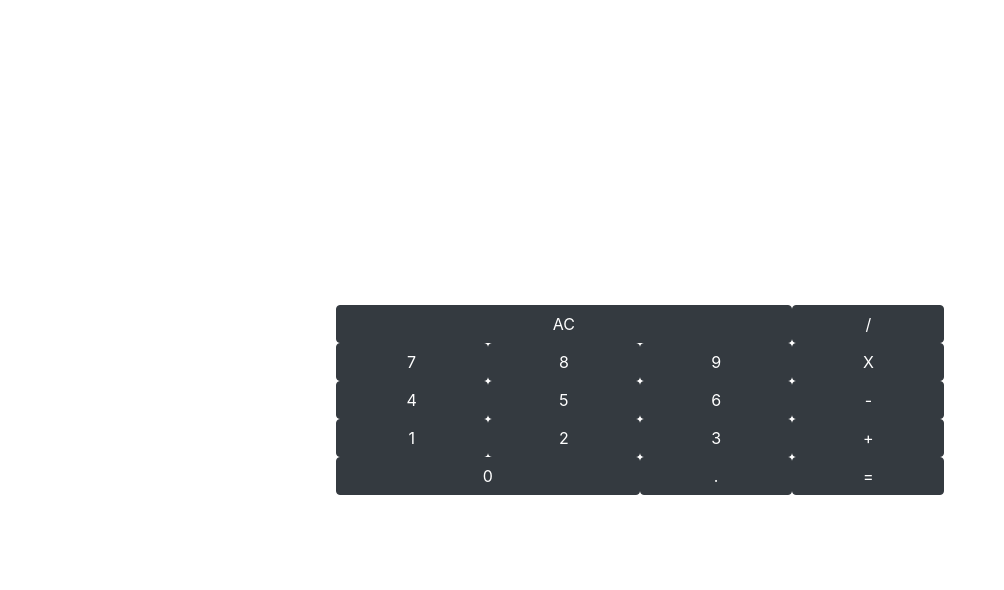
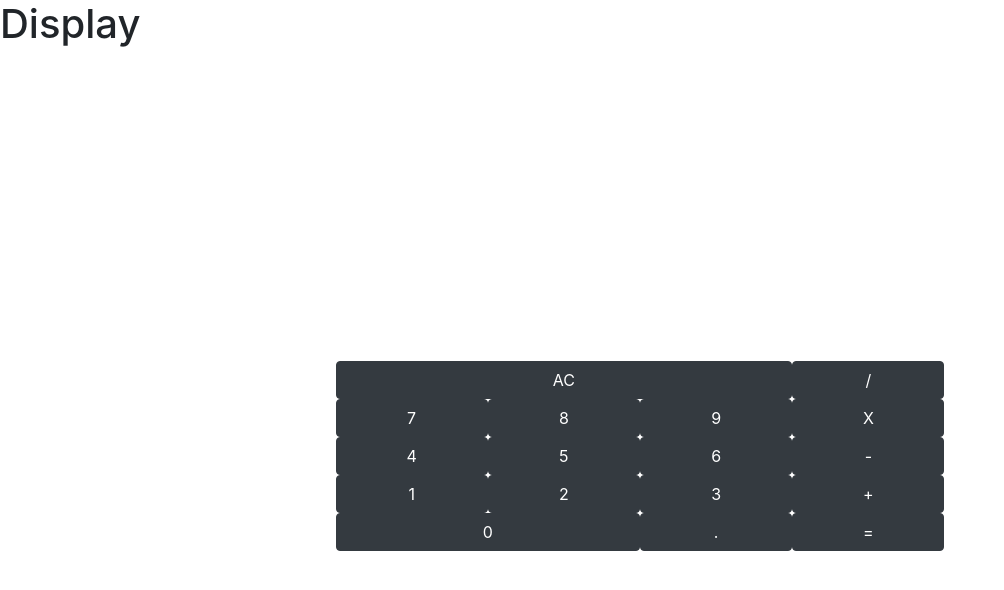
Before and after one commit to rheera/JavaScript-Calculator, a React (Create React App) app: page / in a window 1280 px wide. Shown: the top 590 px of the page, without its empty margins (0-1004 px from the left). Built offline with nearby package versions, Linux system fonts and the light colour scheme.

Commit message:
Update App.js
- making a seperate component for Display
- need to move display out of Calculator component
- only state we're having is the input so might not use Redux

```diff
--- a/src/App.js
+++ b/src/App.js
@@ -4,8 +4,6 @@ import { Provider, connect } from 'react-redux';
 
 
 const defaultState = {
-    total: 0,
-    equation: "",
     input: ""
 };
 
@@ -101,10 +99,23 @@ class Calculator extends React.Component {
     }
 }
 
+class Display extends React.Component {
+    render() {
+        return (
+            <div>
+                <h1>Display</h1>
+            </div>
+        );
+    }
+}
+
 class AppWrapper extends React.Component {
     render() {
         return (
-            <Calculator />
+            <div>
+                <Display />
+                <Calculator />
+            </div>
         );
     }
 };
```
